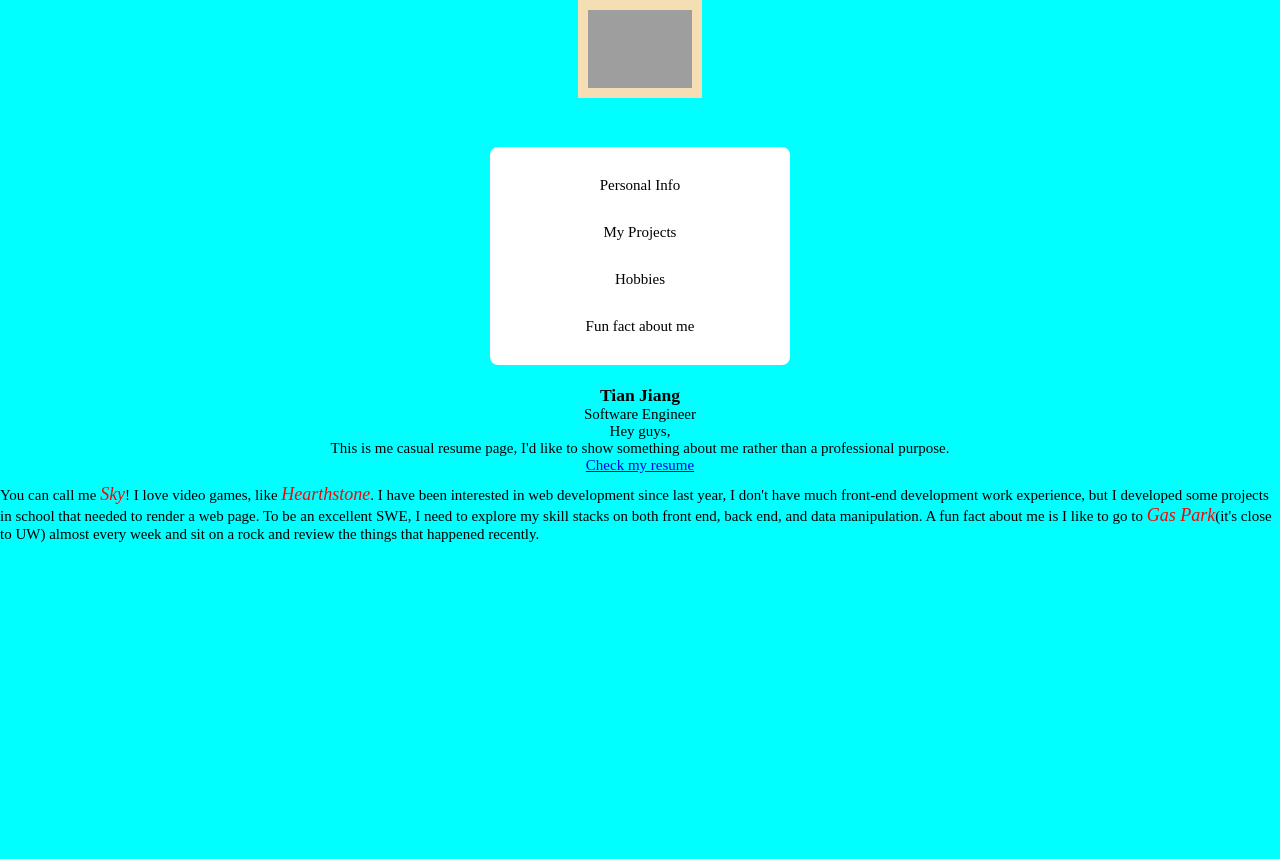
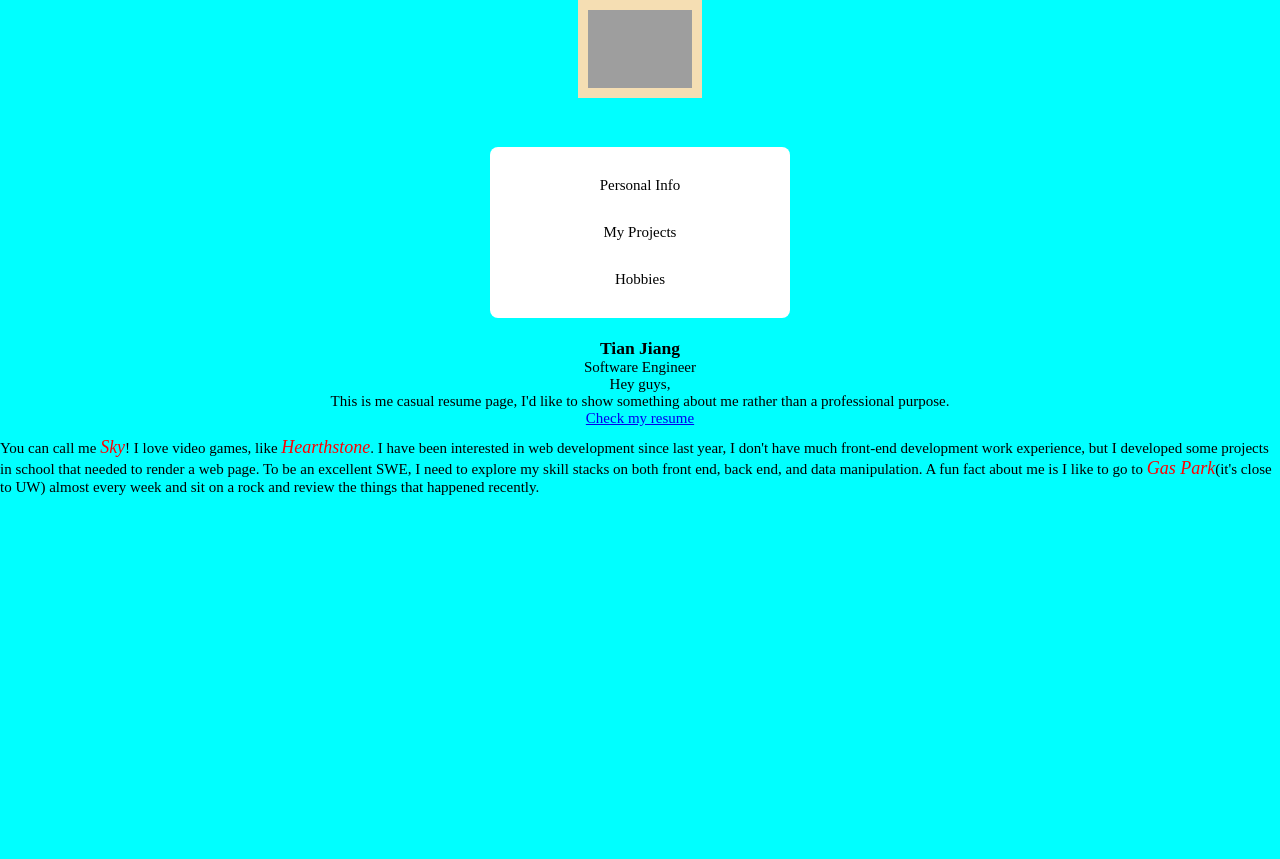
Before and after one commit to SkyyyJiang/CS5610Project1, a plain HTML site: page index.html in a window 1280 px wide. After the commit the page ends 800 px from the top, so only its background shows below. Drawn offline with Linux system fonts and the light colour scheme; grey boxes are pictures that could not be loaded.

Commit message:
fourth commit

```diff
--- a/index.html
+++ b/index.html
@@ -99,7 +99,7 @@
         <a href="personalInfo/index.html" class="nav-link">Personal Info</a>
         <a href="projects/index.html" class="nav-link">My Projects</a>
         <a href="hobbies/index.html" class="nav-link">Hobbies</a>
-        <a href="funFact/index.html" class="nav-link">Fun fact about me</a>
+
       </div>
       <div class="first_description">
         <h3 class="profile_name">Tian Jiang</h3>
```
